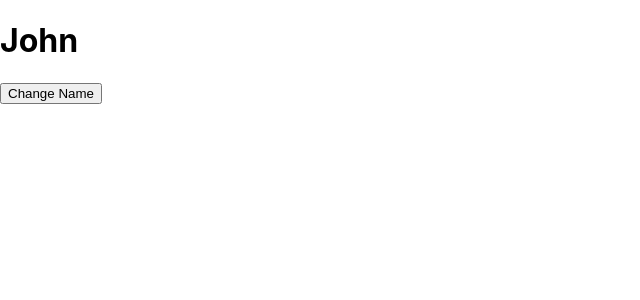
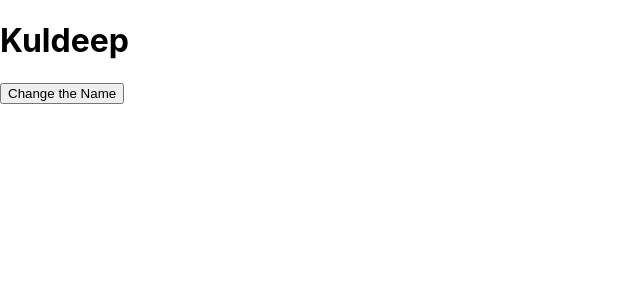
Before and after one commit to kuldeepjhala-dev/react, a React (Create React App) app in the folder 3-all-about-states/1-state-part-1/: page / in a window 1280 px wide. Shown: the top 300 px of the page, without its empty margins (0-640 px from the left). Built offline with nearby package versions, Linux system fonts and the light colour scheme.

Commit message:
Create state, and used state to change the UI

```diff
--- a/3-all-about-states/1-state-part-1/src/App.js
+++ b/3-all-about-states/1-state-part-1/src/App.js
@@ -1,23 +1,88 @@
+import { useState } from 'react';
+
 //hooks :
 //useState Hook; State means data or current state of the data.
+//useEffect Hoook; It is also used.
 
 //In react we cannot use normal variables to change the UI.
 
-//State
 //State ---> (contains) ---> Data
-//State ---> (chnages) ---> Data (changes)
+//State ---> (changes) --> (our UI component will again render) --> (and our ui will change) ---> Data (changes)
+//If you want to keep the UI dynamic then you need to store it in the state.
+
+//useState
+//It is a hook. It is called like a function. 'useState()'.
+//You can only call the useState inside the component only. Here it is App() component. You can only call it inside App component.
+//All hooks are called inside component. It directParent has to be a component.
+//As a input useState() will take default value. 'useState(defaultValue)'
+//It will return an array. Array contains two things. useState(defaultValue) ---> (returns) ---> Array ---> (contains-2-things) ---> [stateValue, functionToUpdateThatStateValue]
+//1. stateValue
+//2. functionToUpdateThatStateValue
 
 function App() {
-  let firstName = "John";
+
+  console.log("Component rendered");
+
+  // let firstName = "John";
+  // function handelNameChange() {
+  //   firstName = "kuldeep"; //Here we are trying to update the firstName. Value of firstName is chnaged but in UI(on screen), it will not change.
+  //   console.log(firstName); // op : Kuldeep
+  // }
+
+  // const returnedValue = useState("defaultKuldeep"); //state is created.
+  // console.log(returnedValue); //op : Array[2]. (stateValue, functionToUpdateThatStateValue).
+  //When the state it created it will return two things in array[stateValue, functionToUpdateThatStateValue]. Below we are extracting the values from array and storing it in variables for usage.
+  // const firstName = returnedValue[0];
+  // const functionToUpdateFirstName = returnedValue[1];
+  // function handelNameChange() {
+  //   // functionToUpdateFirstName("updatedJhala");
+  // }
+
+  // const [firstName, setFirstName] = useState("default - Kuldeep");
+  // function handelNameChange() {
+  //   setFirstName("updated - Kuldeep Jhala")
+  // }
+
+  //Toggling the names
+  const [firstName, setFirstName] = useState("Kuldeep");
   function handelNameChange() {
-    firstName = "Harshit";
+    if (firstName == "Kuldeep") {
+      setFirstName("Jhala");
+    }
+    else {
+      setFirstName("Kuldeep");
+    }
   }
+
   return (
     <div className="App">
+
+      {/* <h1>{firstName}</h1> */}
+      {/* <button onClick={handelNameChange}>Change Name</button> */}
+      {/* Even clicking on button will not chnage the name of the button. So now we will use state */}
+
+      {/* <h1>{firstName}</h1>
+      <button onClick={handelNameChange}>Change the Name</button> */}
+      {/*
+      1. on clicking the button handelNameChange function is called.
+      2. Which will further call the --> functionToUpdateFirstName().
+      3. functionToUpdateFirstName() will change the state ---> (updates defaultValue) ---> 'updatedJhala'
+      4. BEFORE : state ---> (contains defaultValue) ---> 'defaultKuldeep'
+      5. AFTER : state ---> (updates defaultValue) ---> 'updatedJhala'
+      6. As the state chnages the component will rerender and it will update the UI with nre Data.
+      */}
+
+      {/*
       <h1>{firstName}</h1>
-      <button onClick={handelNameChange}>Change Name</button> {/* Even clicking on button will not chnage the name of the button. So now we will use state */}
+      <button onClick={handelNameChange}>Change the Name</button>
+      */}
+
+      <h1>{firstName}</h1>
+      <button onClick={handelNameChange}>Change the Name</button>
+
     </div>
   );
+
 }
 
 export default App;
--- a/3-all-about-states/1-state-part-1/src/index.js
+++ b/3-all-about-states/1-state-part-1/src/index.js
@@ -6,9 +6,7 @@ import reportWebVitals from './reportWebVitals';
 
 const root = ReactDOM.createRoot(document.getElementById('root'));
 root.render(
-  <React.StrictMode>
-    <App />
-  </React.StrictMode>
+  <App />
 );
 
 // If you want to start measuring performance in your app, pass a function
```
Also changed, not shown: 1 other file (tests, documents, lock files or other folders).
